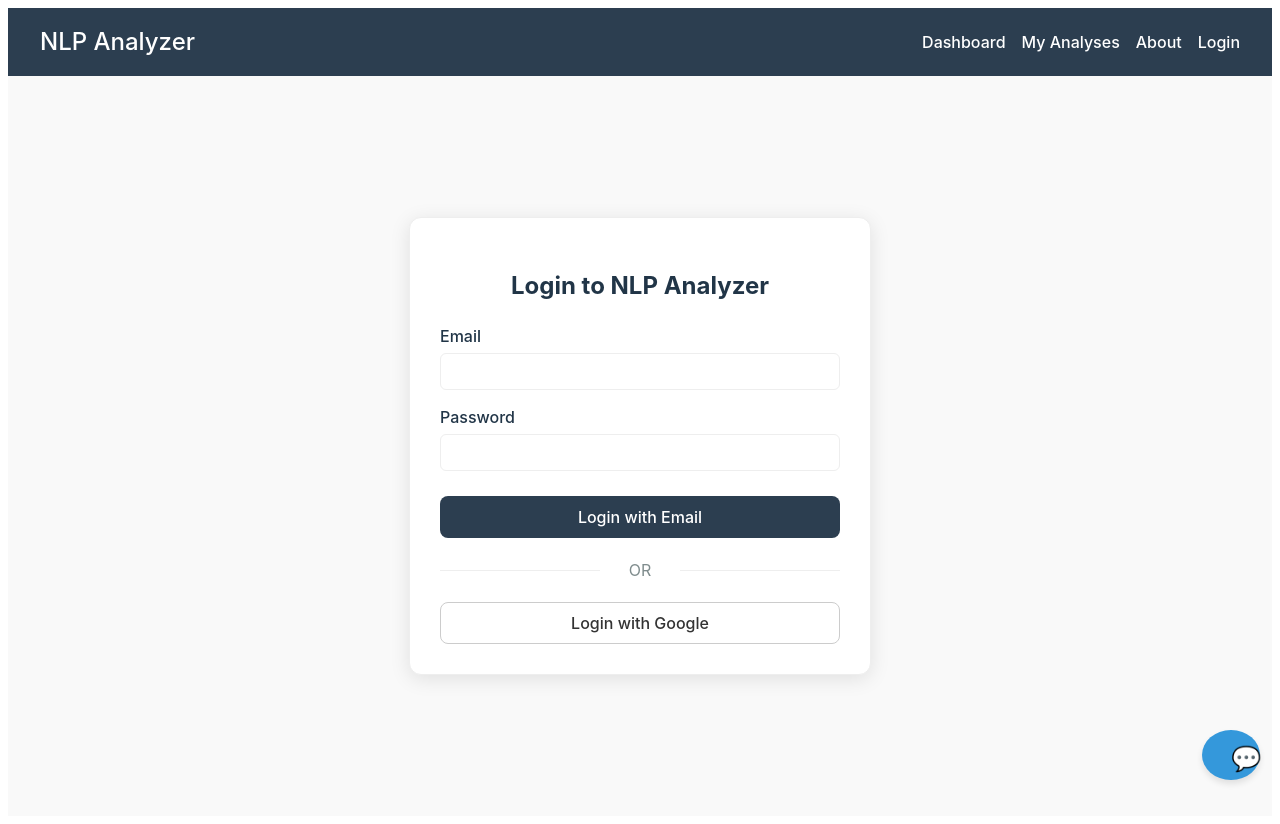
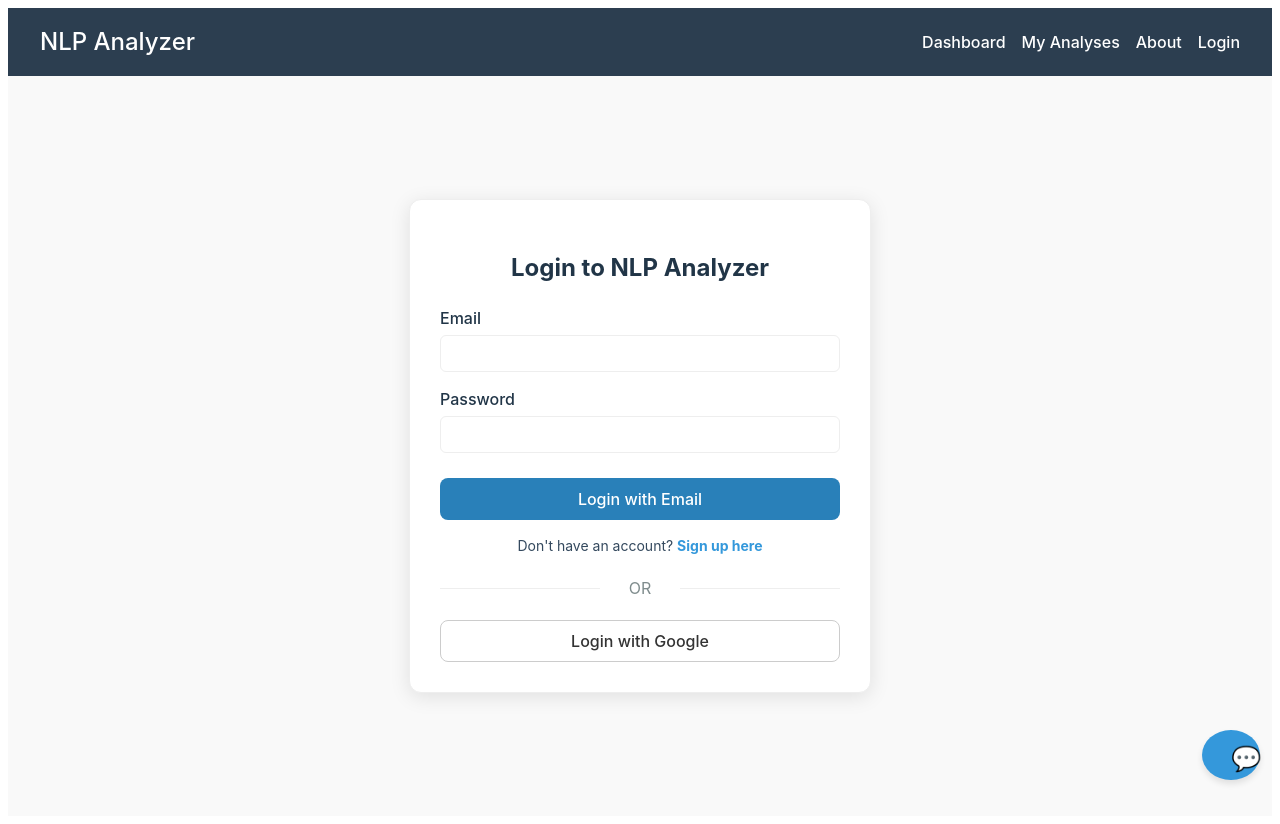
Before and after one commit to khanh892002/SentenceAnalyzing, a React (Vite) app: page /login in a window 1280 px wide. Built offline with nearby package versions, Linux system fonts and the light colour scheme; no server answers.

Commit message:
add sign-up feature, the database now use a collection of analyze sentence with corresponding hash, the server cache the results with corresponding hashes.

```diff
--- a/package.json
+++ b/package.json
@@ -10,11 +10,13 @@
     "preview": "vite preview"
   },
   "dependencies": {
+    "@react-oauth/google": "^0.13.5",
     "body-parser": "^1.20.3",
     "cors": "^2.8.5",
     "express": "^4.21.1",
     "firebase": "^10.12.2",
     "html-to-image": "^1.11.13",
+    "jwt-decode": "^4.0.0",
     "react": "^18.3.1",
     "react-dom": "^18.3.1",
     "react-router-dom": "^7.16.0"
--- a/src/pages/Login.css
+++ b/src/pages/Login.css
@@ -49,7 +49,7 @@
 
 .email-login-btn {
   width: 100%;
-  background-color: #2c3e50;
+  background-color: #2980b9;
   color: white;
   padding: 10px;
   margin-top: 10px;
@@ -89,3 +89,47 @@
 .google-login-btn:hover {
   background-color: #f1f1f1;
 }
+
+.login-box {
+  position: relative;
+}
+
+.close-register-btn {
+  position: absolute;
+  top: 15px;
+  right: 15px;
+  background: transparent;
+  border: none;
+  font-size: 24px;
+  color: #95a5a6;
+  cursor: pointer;
+  line-height: 1;
+}
+
+.close-register-btn:hover {
+  color: #e74c3c;
+}
+
+.password-hint {
+  display: block;
+  font-size: 11px;
+  color: #7f8c8d;
+  margin-top: 5px;
+}
+
+.register-prompt {
+  text-align: center;
+  font-size: 14px;
+  margin-top: 15px;
+  color: #34495e;
+}
+
+.register-link {
+  color: #3498db;
+  cursor: pointer;
+  font-weight: bold;
+}
+
+.register-link:hover {
+  text-decoration: underline;
+}
--- a/src/pages/Login.jsx
+++ b/src/pages/Login.jsx
@@ -1,23 +1,58 @@
 import { useState } from 'react';
 import { useNavigate } from 'react-router-dom';
 import { auth, googleProvider } from '../config/firebase';
-import { signInWithEmailAndPassword, signInWithPopup } from 'firebase/auth';
+import { signInWithEmailAndPassword, signInWithPopup, createUserWithEmailAndPassword } from 'firebase/auth';
 import './Login.css';
 
 function Login() {
+  const [isRegistering, setIsRegistering] = useState(false);
   const [email, setEmail] = useState('');
   const [password, setPassword] = useState('');
+  const [confirmPassword, setConfirmPassword] = useState('');
   const [error, setError] = useState('');
   const navigate = useNavigate();
 
-  const handleEmailLogin = async (e) => {
+  const validatePassword = (pwd) => {
+    if (pwd.length < 14) return "Mật khẩu phải dài ít nhất 14 ký tự.";
+    if (!/[A-Z]/.test(pwd)) return "Mật khẩu phải chứa ít nhất 1 chữ hoa.";
+    if (!/[a-z]/.test(pwd)) return "Mật khẩu phải chứa ít nhất 1 chữ thường.";
+    if (!/[0-9]/.test(pwd)) return "Mật khẩu phải chứa ít nhất 1 số.";
+    if (!/[^A-Za-z0-9]/.test(pwd)) return "Mật khẩu phải chứa ít nhất 1 ký tự đặc biệt.";
+    return null;
+  };
+
+  const handleAuth = async (e) => {
     e.preventDefault();
-    try {
-      await signInWithEmailAndPassword(auth, email, password);
-      navigate('/');
-    } catch (err) {
-      setError('Failed to login. Please check your credentials.');
-      console.error(err);
+    setError('');
+
+    if (isRegistering) {
+      if (password !== confirmPassword) {
+        return setError("Mật khẩu nhập lại không khớp.");
+      }
+      const pwdError = validatePassword(password);
+      if (pwdError) {
+        return setError(pwdError);
+      }
+
+      try {
+        await createUserWithEmailAndPassword(auth, email, password);
+        navigate('/');
+      } catch (err) {
+        let errorMsg = "Đã xảy ra lỗi khi đăng ký.";
+        if (err.code === 'auth/email-already-in-use') errorMsg = "Email này đã được sử dụng.";
+        else if (err.code === 'auth/invalid-email') errorMsg = "Email không hợp lệ.";
+        else if (err.code === 'auth/weak-password') errorMsg = "Mật khẩu quá yếu.";
+        setError(errorMsg);
+        console.error(err);
+      }
+    } else {
+      try {
+        await signInWithEmailAndPassword(auth, email, password);
+        navigate('/');
+      } catch (err) {
+        setError('Đăng nhập thất bại. Vui lòng kiểm tra lại email/mật khẩu.');
+        console.error(err);
+      }
     }
   };
 
@@ -26,7 +61,7 @@ function Login() {
       await signInWithPopup(auth, googleProvider);
       navigate('/');
     } catch (err) {
-      setError('Failed to login with Google.');
+      setError('Đăng nhập Google thất bại.');
       console.error(err);
     }
   };
@@ -34,10 +69,19 @@ function Login() {
   return (
     <div className="login-container">
       <div className="login-box">
-        <h2>Login to NLP Analyzer</h2>
+        {isRegistering && (
+          <button className="close-register-btn" onClick={() => {
+            setIsRegistering(false);
+            setError('');
+          }}>
+            &times;
+          </button>
+        )}
+
+        <h2>{isRegistering ? "Register Account" : "Login to NLP Analyzer"}</h2>
         {error && <div className="login-error">{error}</div>}
 
-        <form onSubmit={handleEmailLogin} className="login-form">
+        <form onSubmit={handleAuth} className="login-form">
           <div className="form-group">
             <label>Email</label>
             <input
@@ -55,14 +99,43 @@ function Login() {
               onChange={(e) => setPassword(e.target.value)}
               required
             />
+            {isRegistering && (
+              <small className="password-hint">
+                Min 14 chars, uppercase, lowercase, number, special char.
+              </small>
+            )}
           </div>
-          <button type="submit" className="email-login-btn">Login with Email</button>
+
+          {isRegistering && (
+            <div className="form-group">
+              <label>Confirm Password</label>
+              <input
+                type="password"
+                value={confirmPassword}
+                onChange={(e) => setConfirmPassword(e.target.value)}
+                required
+              />
+            </div>
+          )}
+
+          <button type="submit" className="email-login-btn">
+            {isRegistering ? "Sign Up" : "Login with Email"}
+          </button>
         </form>
+
+        {!isRegistering && (
+          <div className="register-prompt">
+            Don't have an account? <span className="register-link" onClick={() => {
+              setIsRegistering(true);
+              setError('');
+            }}>Sign up here</span>
+          </div>
+        )}
 
         <div className="divider">OR</div>
 
         <button onClick={handleGoogleLogin} className="google-login-btn">
-          Login with Google
+          {isRegistering ? "Sign Up with Google" : "Login with Google"}
         </button>
       </div>
     </div>
```
Also changed, not shown: 2 other files (tests, documents, lock files or other folders).
